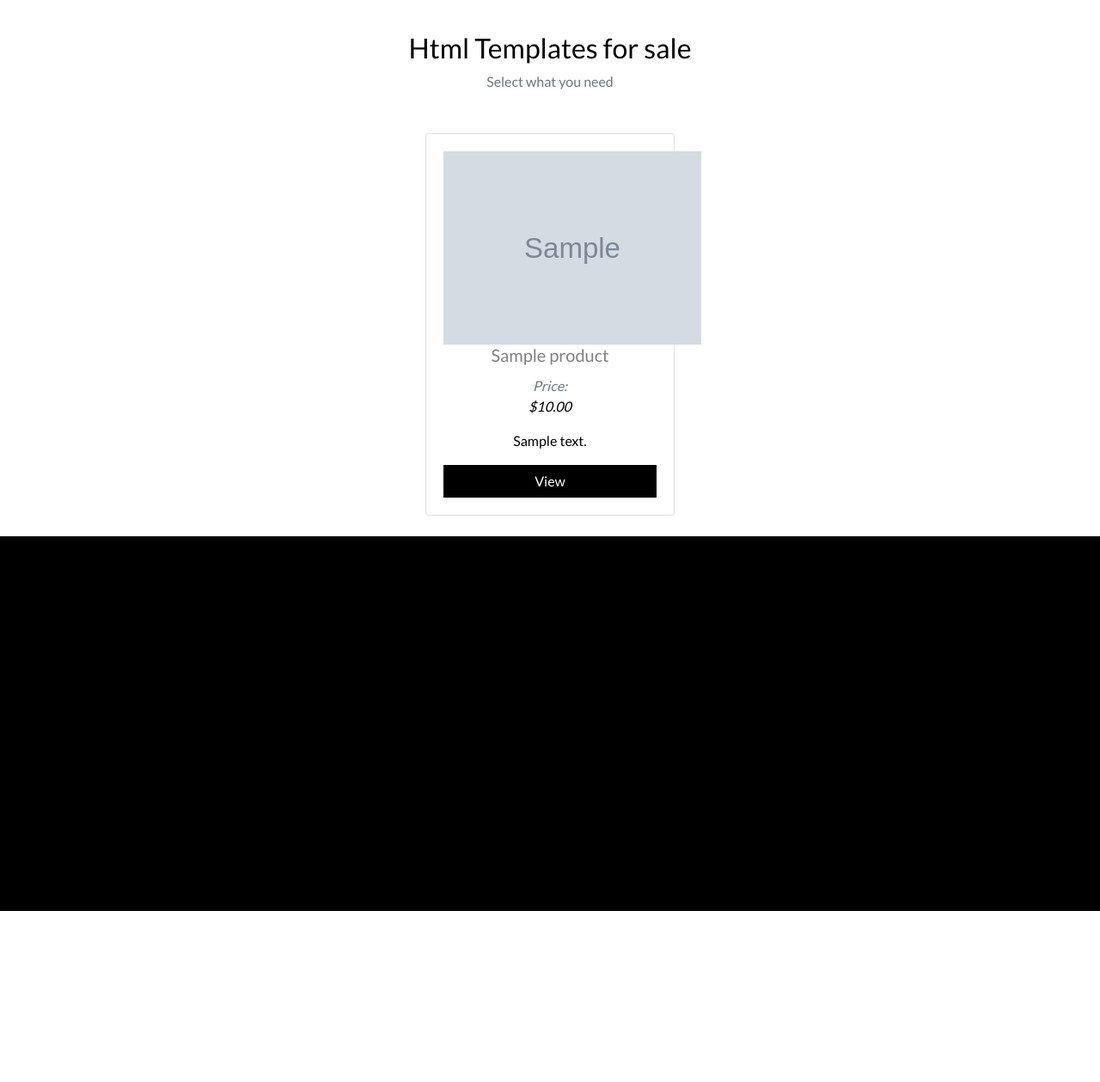
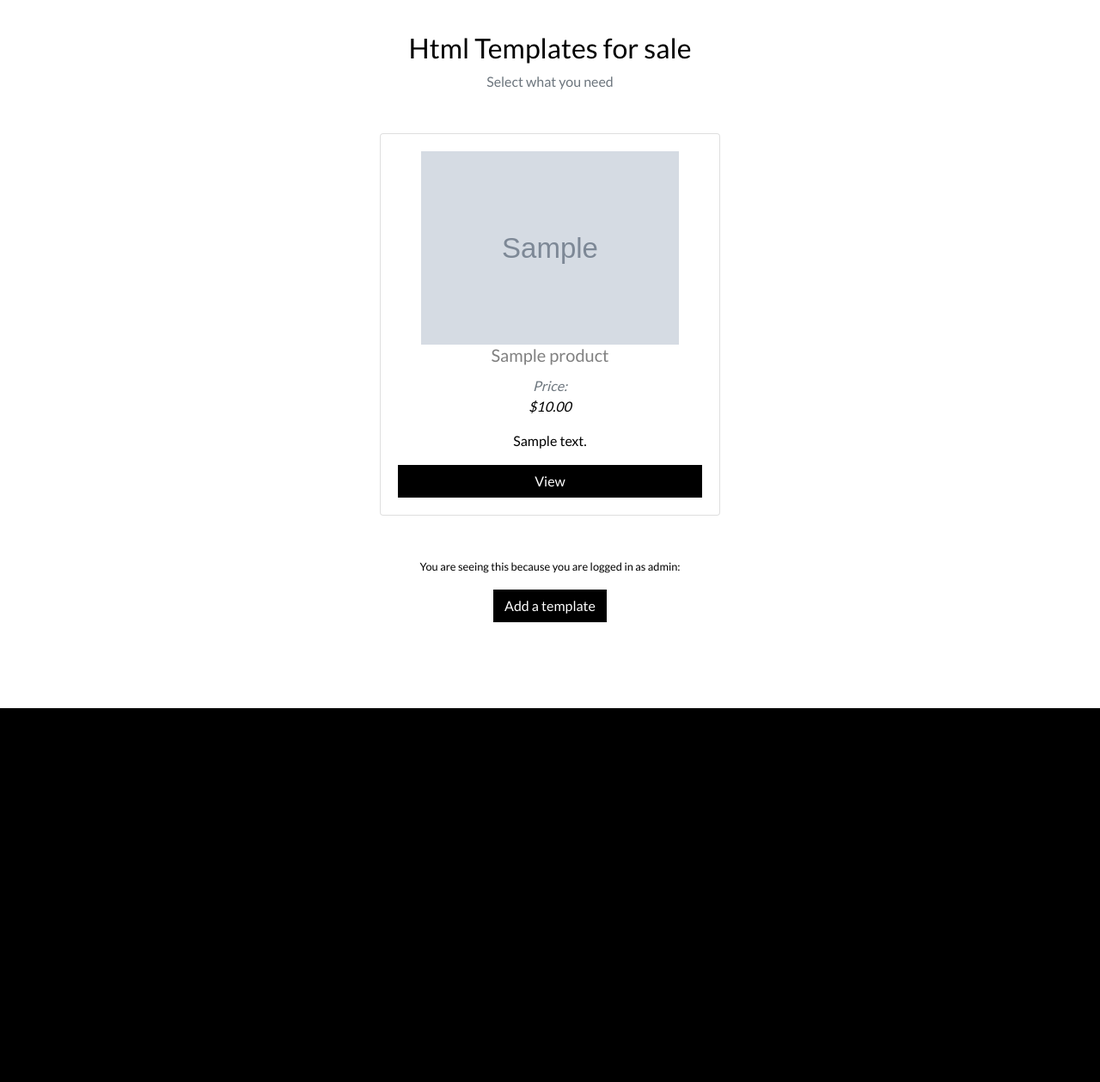
Before and after one commit to Aria-vero-s/modusdesign, a Django app: page /products/templates/ in a window 1280 px wide. Shown: the part 63-1322 px from the top of the page at 86% size. Before the commit the page ends 1123 px from the top, so only its background shows below. Run offline with Django 3.2, Linux system fonts and the light colour scheme; a user stored in the database is signed in; tables that the repository leaves empty hold one stand-in row (values such as "Sample post"); grey boxes marked "Sample" are stand-in pictures; some libraries are stand-ins or nearby versions; some web fonts are replaced.

Commit message:
Added add template functionality for admin and modified style of admin controls

```diff
--- a/products/templates/products/add_product.html
+++ b/products/templates/products/add_product.html
@@ -33,7 +33,7 @@
                         {% endif %}
                     {% endfor %}
                     <div class="text-right">
-                        <a class="btn btn-outline-black rounded-0" href="{% url 'products' %}">Cancel</a>
+                        <a class="btn btn-outline-black rounded-0" href="{% url 'templates' %}">Cancel</a>
                         <button class="btn btn-black rounded-0" type="submit">Add Product</button>
                     </div>
                 </form>
--- a/products/templates/products/edit_product.html
+++ b/products/templates/products/edit_product.html
@@ -33,7 +33,7 @@
                         {% endif %}
                     {% endfor %}
                     <div class="text-right">
-                        <a class="btn btn-outline-black rounded-0" href="{% url 'products' %}">Cancel</a>
+                        <a class="btn btn-outline-black rounded-0" href="{% url 'templates' %}">Cancel</a>
                         <button class="btn btn-black rounded-0" type="submit">Update Product</button>
                     </div>
                 </form>
--- a/products/templates/products/template_detail.html
+++ b/products/templates/products/template_detail.html
@@ -85,9 +85,9 @@
         </div>
     </form>
     {% if request.user.is_superuser %}
-    <p>You are seeing this because you are logged in as admin:</p>
         <small class="row justify-content-center align-items-center">
-            <div class="text-center">
+            <div class="text-center" style="margin-bottom:100px;">
+                <p>You are seeing this because you are logged in as admin:</p>
                 <a class="btn" href="{% url 'edit_product' product.id %}">Edit</a> |
                 <a class="btn text-danger" href="{% url 'delete_product' product.id %}">Delete</a>
             </div>
--- a/products/templates/products/templates.html
+++ b/products/templates/products/templates.html
@@ -20,7 +20,7 @@
         </div>
         <div class="row justify-content-center">
             {% for product in products %}
-                <div class="col-sm-6 col-md-6 col-lg-4 col-xl-3 mb-4">
+                <div class="col-12 col-md-6 col-lg-6 col-xl-4">
                     <div class="card text-center h-100 animation">
                         <div class="card-body d-flex flex-column">
                             <a href="{% url 'template_detail' product.id %}">
@@ -37,6 +37,14 @@
                 </div>
             {% endfor %}
         </div>
+        {% if request.user.is_superuser %}
+            <small class="row justify-content-center align-items-center">
+                <div class="text-center" style="margin-bottom:100px;" >
+                    <p style="margin-top:50px;" >You are seeing this because you are logged in as admin:</p>
+                    <a class="btn btn-black rounded-0" href="{% url 'add_product'%}">Add a template</a>
+                </div>
+            </small>
+        {% endif %}
     </div>
 {% endblock %}
 
```
Also changed, not shown: media/david-jorre-9f1gCaLkZBU-unsplash_u3BryyB_Ph84A8I_nKG1mGb_UljhmBc_ILUJIj3.jpg (added), media/enviro-mockup_OKXYZhR.png (added), media/modus-mockup_zEfVhwu.png (added), media/nostalgia-2_PpwXELE_pWKePOO_efcPYsZ.jpg (added), media/yogahome_vAvOkGg.png (added), 1 other file.
